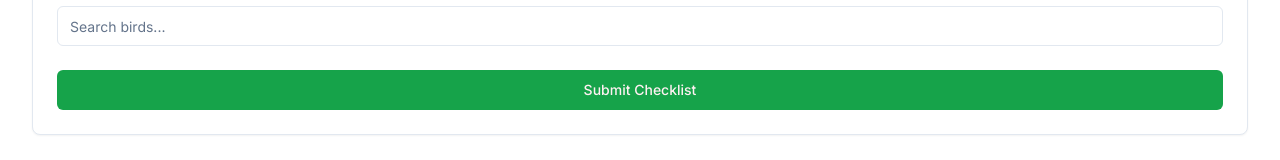
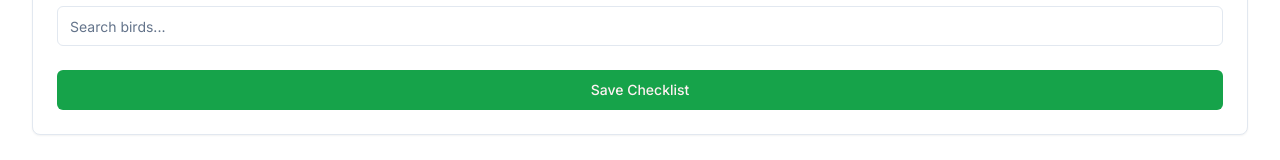
Before and after one commit to tb-peregrine/birdwatch, a Next.js app in the folder app/web/: page /checklist in a window 1280 px wide. Shown: the part 392-552 px from the top of the page. Built offline with nearby package versions, Linux system fonts and the light colour scheme.

Commit message:
revert checklist

```diff
--- a/app/web/app/checklist/page.tsx
+++ b/app/web/app/checklist/page.tsx
@@ -15,7 +15,6 @@ import { SiteHeader } from "@/components/site-header"
 import { cn } from "@/lib/utils"
 import birds from "@/lib/birds.json"
 import locations from "@/lib/locations.json"
-import { sendBirdSightings } from "@/lib/tinybird"
 
 interface Bird {
   label: string
@@ -41,51 +40,6 @@ export default function ChecklistPage() {
   const [showBirdList, setShowBirdList] = useState(false)
   const [locationSearch, setLocationSearch] = useState("")
   const [birdSearch, setBirdSearch] = useState("")
-  const [showSuccessMessage, setShowSuccessMessage] = useState(false)
-  const [isSubmitting, setIsSubmitting] = useState(false)
-
-  const handleSubmit = async () => {
-    if (!date || !selectedLocation || selectedBirds.length === 0) {
-      return
-    }
-
-    setIsSubmitting(true)
-    try {
-      const checklistId = crypto.randomUUID()
-      const userId = "user_123" // TODO: Replace with actual user ID from auth
-
-      const sightings = selectedBirds.map((bird) => ({
-        timestamp: date.toISOString(),
-        species: bird.value,
-        location: selectedLocation,
-        quantity: bird.count,
-        checklist_id: checklistId,
-        user_id: userId,
-      }))
-
-      await sendBirdSightings(sightings)
-
-      // Show success message
-      setShowSuccessMessage(true)
-
-      // Reset all form data
-      setDate(undefined)
-      setSelectedBirds([])
-      setSelectedLocation("")
-      setLocationSearch("")
-      setBirdSearch("")
-
-      // Hide success message after 3 seconds
-      setTimeout(() => {
-        setShowSuccessMessage(false)
-      }, 3000)
-    } catch (error) {
-      console.error("Failed to submit checklist:", error)
-      // TODO: Show error message to user
-    } finally {
-      setIsSubmitting(false)
-    }
-  }
 
   const handleAddBird = (bird: Bird) => {
     setSelectedBirds((prev) => {
@@ -293,15 +247,7 @@ export default function ChecklistPage() {
                 )}
               </div>
 
-              {showSuccessMessage && (
-                <div className="p-4 bg-green-100 text-green-800 rounded-md">
-                  Checklist submitted!
-                </div>
-              )}
-
-              <Button onClick={handleSubmit} disabled={isSubmitting}>
-                {isSubmitting ? "Submitting..." : "Submit Checklist"}
-              </Button>
+              <Button>Save Checklist</Button>
             </CardContent>
           </Card>
         </div>
```
